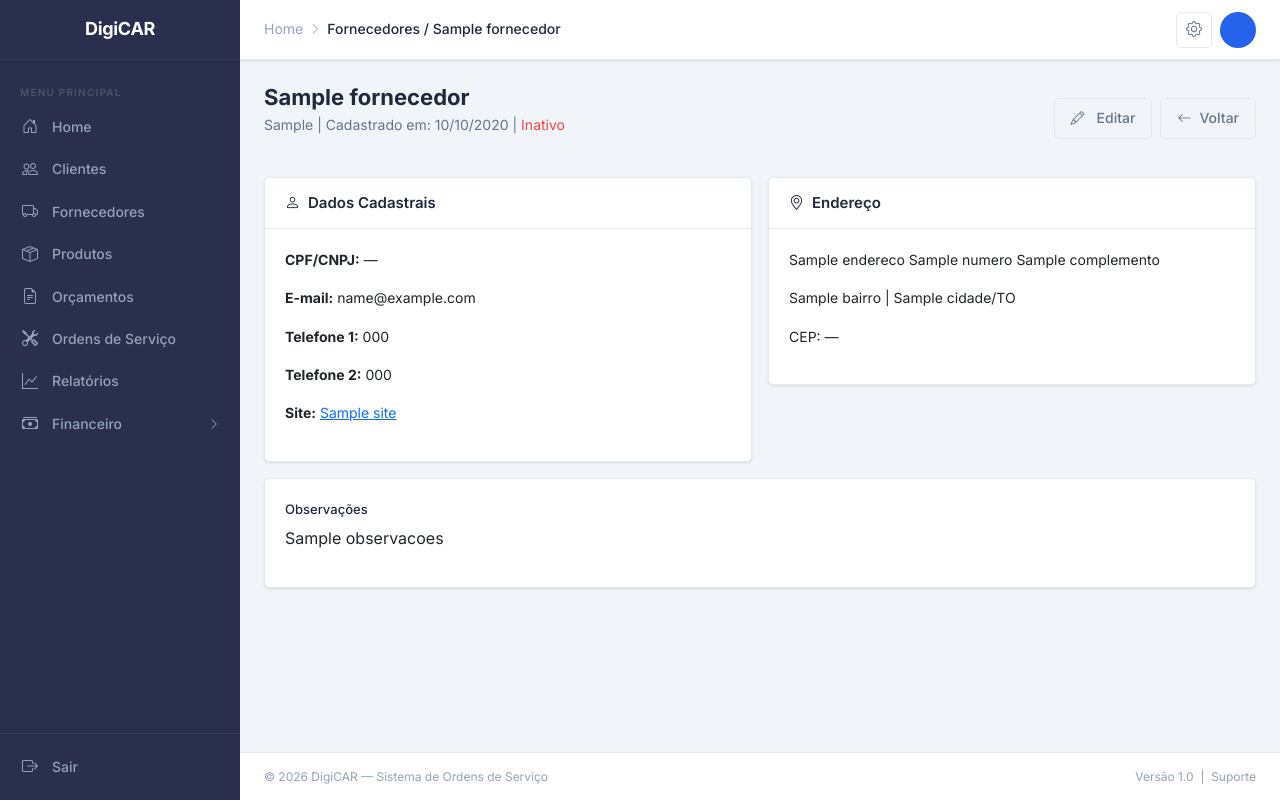
After one commit to jaunvava/digicar-eng-soft-2, a Django app: template templates/fornecedores/detalhe.html in a window 1280 px wide. The commit adds this page. Run offline with Django 5.2, Linux system fonts and the light colour scheme; the template is opened without the code that fills it: most values are stand-ins (such as "Sample title", 1, 10 or a date in 2020); some libraries are stand-ins or nearby versions.

Commit message:
Adiciona tela de detalhe do fornecedor

```diff
--- a/fornecedores/urls.py
+++ b/fornecedores/urls.py
@@ -6,6 +6,7 @@ app_name = 'fornecedores'
 urlpatterns = [
     path('', views.lista, name='lista'),
     path('novo/', views.novo, name='novo'),
+    path('<int:pk>/', views.detalhe, name='detalhe'),
     path('<int:pk>/editar/', views.editar, name='editar'),
     path('<int:pk>/excluir/', views.excluir, name='excluir'),
 ]
--- a/fornecedores/views.py
+++ b/fornecedores/views.py
@@ -94,3 +94,8 @@ def excluir(request, pk):
     fornecedor.delete()
     messages.success(request, 'Fornecedor excluído com sucesso!')
     return redirect('fornecedores:lista')
+
+@login_required
+def detalhe(request, pk):
+    fornecedor = get_object_or_404(Fornecedor, pk=pk, empresa=request.empresa)
+    return render(request, 'fornecedores/detalhe.html', {'fornecedor': fornecedor})
--- /dev/null
+++ b/templates/fornecedores/detalhe.html
@@ -0,0 +1,60 @@
+{% extends 'base.html' %}
+{% block title %}{{ fornecedor.nome }}{% endblock %}
+{% block breadcrumb %}Fornecedores / {{ fornecedor.nome }}{% endblock %}
+
+{% block content %}
+<div class="page-header d-flex align-items-center justify-content-between">
+  <div>
+    <h1 class="page-title">{{ fornecedor.nome }}</h1>
+    <p class="page-subtitle">
+      {{ fornecedor.get_tipo_display }} | Cadastrado em: {{ fornecedor.criado_em|date:"d/m/Y" }}
+      {% if not fornecedor.ativo %} | <span class="text-danger">Inativo</span>{% endif %}
+    </p>
+  </div>
+  <div class="d-flex gap-2">
+    <a href="{% url 'fornecedores:editar' fornecedor.pk %}" class="btn-outline-custom">
+      <i class="bi bi-pencil me-1"></i> Editar
+    </a>
+    <a href="{% url 'fornecedores:lista' %}" class="btn-outline-custom"><i class="bi bi-arrow-left"></i> Voltar</a>
+  </div>
+</div>
+
+<div class="row g-3">
+  <div class="col-md-6">
+    <div class="card">
+      <div class="card-header"><h5 class="card-title"><i class="bi bi-person me-2"></i>Dados Cadastrais</h5></div>
+      <div class="card-body" style="font-size:14px;">
+        <p><strong>CPF/CNPJ:</strong> {{ fornecedor.cpf_cnpj|default:"—" }}</p>
+        <p><strong>E-mail:</strong> {{ fornecedor.email|default:"—" }}</p>
+        <p><strong>Telefone 1:</strong> {{ fornecedor.telefone1|default:"—" }}</p>
+        <p><strong>Telefone 2:</strong> {{ fornecedor.telefone2|default:"—" }}</p>
+        <p><strong>Site:</strong>
+          {% if fornecedor.site %}
+            <a href="{{ fornecedor.site }}" target="_blank" rel="noopener">{{ fornecedor.site }}</a>
+          {% else %}—{% endif %}
+        </p>
+      </div>
+    </div>
+  </div>
+  <div class="col-md-6">
+    <div class="card">
+      <div class="card-header"><h5 class="card-title"><i class="bi bi-geo-alt me-2"></i>Endereço</h5></div>
+      <div class="card-body" style="font-size:14px;">
+        <p>{{ fornecedor.endereco }} {{ fornecedor.numero }} {{ fornecedor.complemento }}</p>
+        <p>{{ fornecedor.bairro }} | {{ fornecedor.cidade }}/{{ fornecedor.estado }}</p>
+        <p>CEP: {{ fornecedor.cep|default:"—" }}</p>
+      </div>
+    </div>
+  </div>
+  {% if fornecedor.observacoes %}
+  <div class="col-12">
+    <div class="card">
+      <div class="card-body">
+        <label class="form-label-custom">Observações</label>
+        <p>{{ fornecedor.observacoes }}</p>
+      </div>
+    </div>
+  </div>
+  {% endif %}
+</div>
+{% endblock %}
--- a/templates/fornecedores/lista.html
+++ b/templates/fornecedores/lista.html
@@ -65,7 +65,9 @@
         <tr>
           <td style="color:var(--text-muted);font-size:11px;">#{{ f.pk }}</td>
           <td>
-            <strong>{{ f.nome }}</strong>
+            <a href="{% url 'fornecedores:detalhe' f.pk %}" style="color:var(--primary);font-weight:600;text-decoration:none;">
+              {{ f.nome }}
+            </a>
             {% if f.email %}
               <div style="font-size:10px; color:var(--text-muted);">{{ f.email }}</div>
             {% endif %}
```
